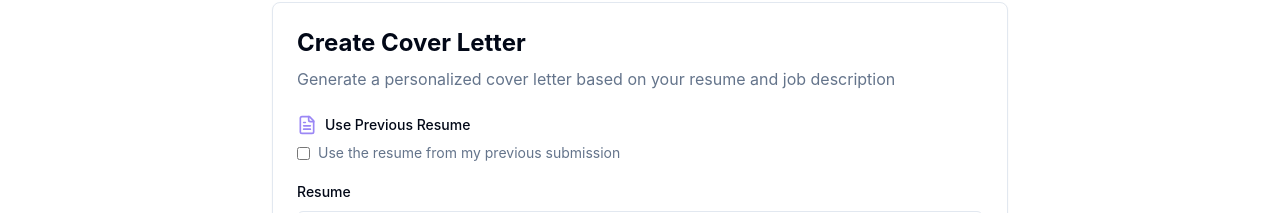
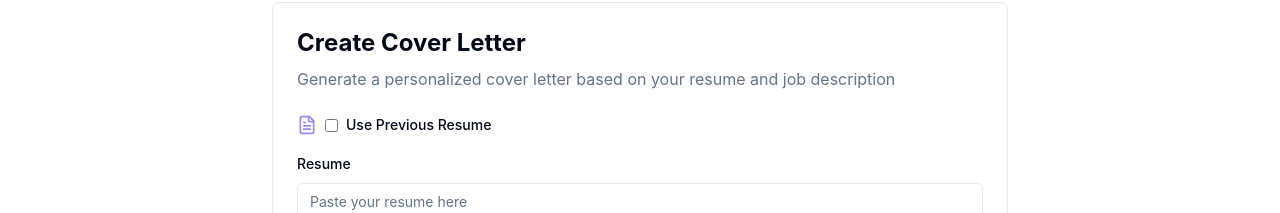
Before and after one commit to avetise/friendly-boost, a React (Vite) app: page /generate in a window 1280 px wide. Shown: the part 111-324 px from the top of the page. Built offline with nearby package versions, Linux system fonts and the light colour scheme; no server answers; sample sign-in values are in the browser's storage.

Commit message:
Remove duplicate resume option
Eliminated the duplicate "Use Previous Resume" and "Use the resume from my previous submission" elements on the Generate page while maintaining existing functionality.
[skip gpt_engineer]

```diff
--- a/src/pages/Generate.tsx
+++ b/src/pages/Generate.tsx
@@ -134,10 +134,6 @@ const Generate = () => {
               <div className="space-y-2">
                 <div className="flex items-center space-x-2">
                   <FileText className="w-5 h-5 text-primary" />
-                  <label htmlFor="useSameResume" className="text-sm font-medium">
-                    Use Previous Resume
-                  </label>
-                </div>
                   <div className="flex items-center space-x-2">
                     <input
                       type="checkbox"
@@ -146,9 +142,10 @@ const Generate = () => {
                       onChange={handleCheckboxChange}
                       className="rounded border-gray-300 text-primary focus:ring-primary"
                     />
-                  <label htmlFor="useSameResume" className="text-sm text-muted-foreground">
-                    Use the resume from my previous submission
+                    <label htmlFor="useSameResume" className="text-sm font-medium">
+                      Use Previous Resume
                     </label>
+                  </div>
                 </div>
               </div>
 
```
Lines whose indentation alone changed are shown as unchanged.
